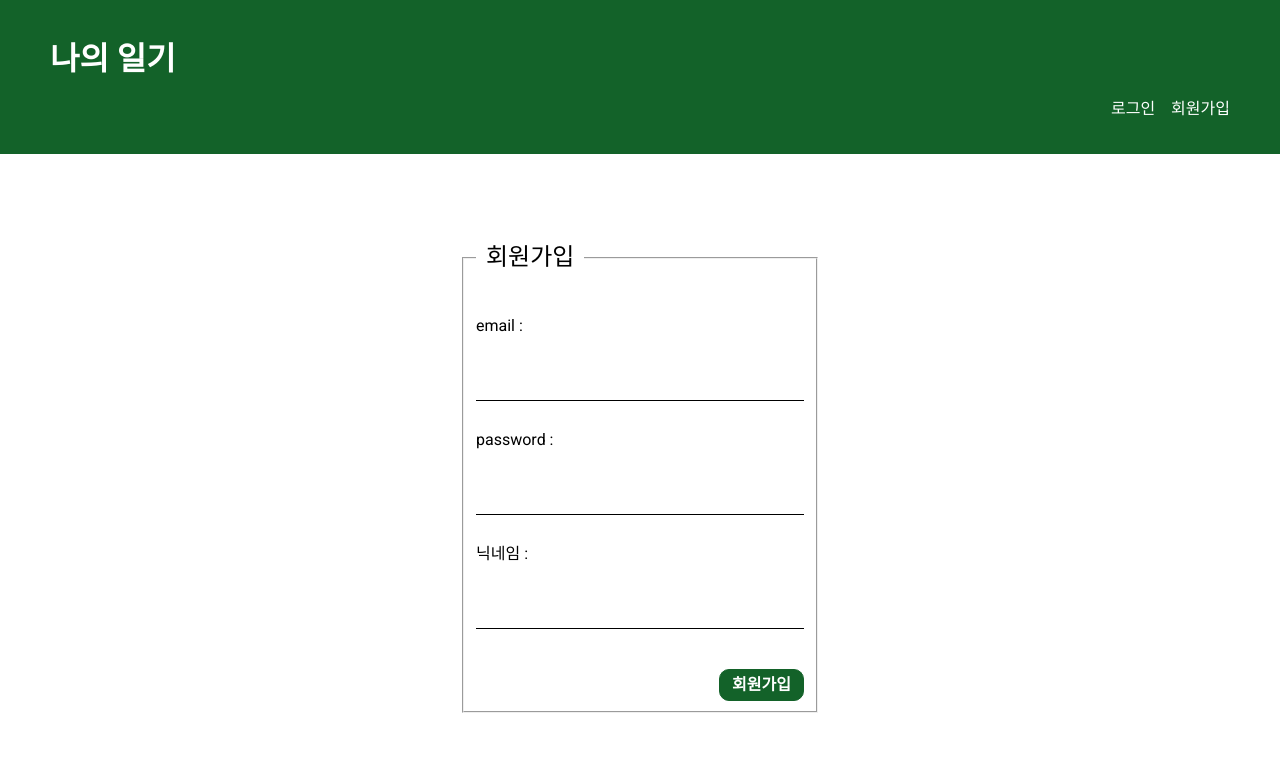
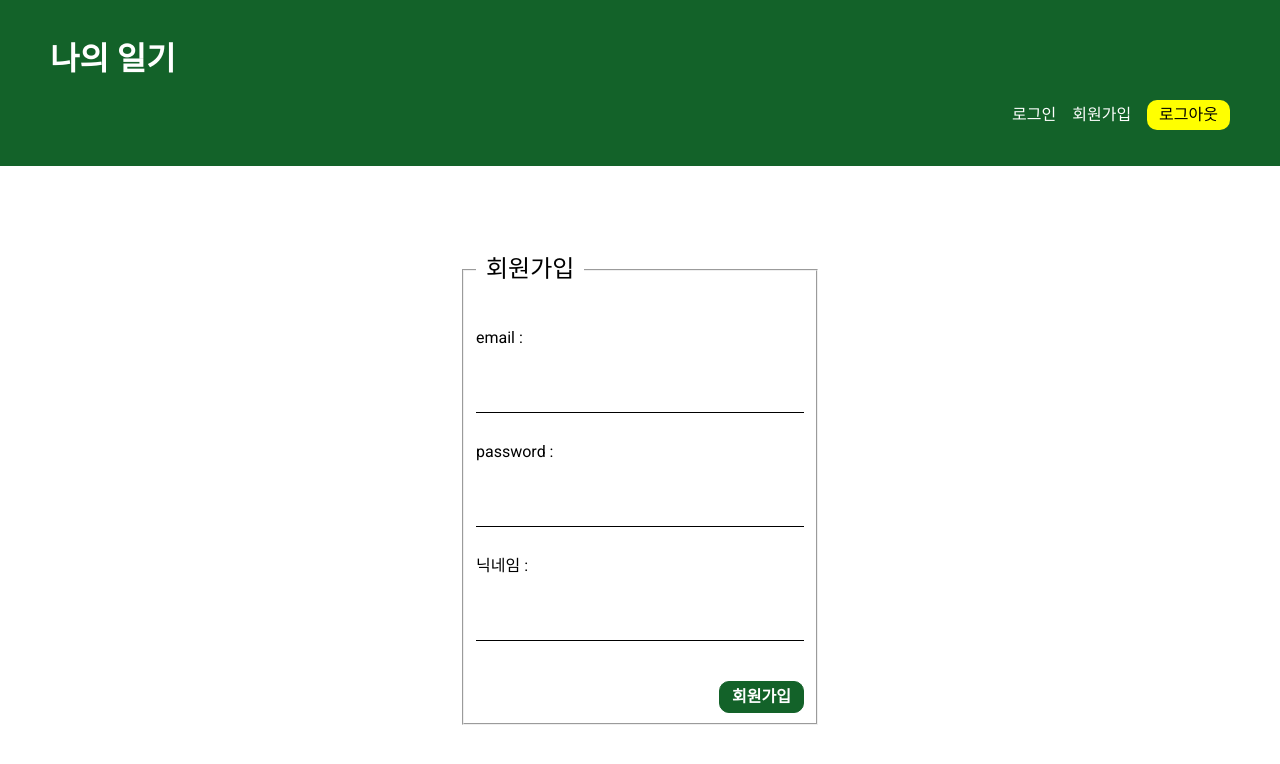
Before and after one commit to ji-hyeee/Firebase, a React (Create React App) app: page /signup in a window 1280 px wide. Shown: the top 764 px of the page. Built offline with nearby package versions, Linux system fonts and the light colour scheme; no server answers.

Commit message:
feat: logout

```diff
--- a/src/components/Nav.js
+++ b/src/components/Nav.js
@@ -1,13 +1,18 @@
 import { Link } from 'react-router-dom';
 import styles from './Nav.module.css'
 
+import { useLogout } from '../hooks/useLogout';
+
 export default function Nav() {
+    const { logout } = useLogout();
+
     return (
         <nav className={styles.nav}>
             <h1 className={styles.tit}>나의 일기</h1>
             <ul className={styles.list_nav}>
                 <li><Link to="/login">로그인</Link></li>
                 <li><Link to="/signup">회원가입</Link></li>
+                <li><button type='button' onClick={logout}>로그아웃</button></li>
             </ul>
         </nav>
     )
--- a/src/components/Nav.module.css
+++ b/src/components/Nav.module.css
@@ -6,6 +6,7 @@
 .nav .list_nav {
     display: flex;
     justify-content: right;
+    align-items: center;
     gap: 16px;
 }
 
@@ -17,3 +18,11 @@
     color: #fff;
     text-decoration: none;
 }
+
+.nav button {
+    padding: 6px 12px;
+    border-radius: 10px;
+    background-color: yellow;
+    border: none;
+    cursor: pointer;
+}
--- a/src/context/AuthContext.js
+++ b/src/context/AuthContext.js
@@ -12,6 +12,11 @@
             // 전개구문을 이용해서 객체를 병합시킨다
             // state 에 있던 기존 유저 정보에 action payload 로부터 받아온 새로운 유저 정보를 결합시킨다
             return { ...state, user: action.payload }
+
+
+        // logout case 추가 - user 정보는 null 로 없다 !
+        case 'logout':
+            return { ...state, user: null }
 
         // 타입이 안 들어가있을 경우 기본값을 state로 정해준다
         default:
--- /dev/null
+++ b/src/hooks/useLogout.js
@@ -0,0 +1,38 @@
+import { useState } from "react";
+import { signOut } from "firebase/auth";
+import { appAuth } from "../firebase/config";
+import { useAuthContext } from "./useAuthContext";
+
+export const useLogout = () => {
+    // error 관리
+    const [error, setError] = useState(null);
+
+    // 통신 상태 관리
+    const [isPending, setIsPending] = useState(false);
+
+    // useAuthContext 메서드 호출
+    const { dispatch } = useAuthContext();
+
+    const logout = () => {
+        setError(null);
+        setIsPending(true); // 통신 시작
+
+        // signOut - 로그아웃 구현을 도와주는 파이어베이스 메서드
+        // 인자로 사용자의 인증정보만 넘겨주면 된다
+        // 인증정보 === firebase > confing.js 에서 appAuth 를 export 해준다
+        signOut(appAuth).then(() => {
+            // Sign-out successful.
+            // 유저정보가 사라져야한다 -context를 관리하는 dispatch 함수 실행
+            dispatch({ type: 'logout' });
+            setError(null);
+            setIsPending(false);
+
+        }).catch((error) => {
+            // An error happened.
+            setError(error.message);
+            setIsPending(false);
+        });
+    }
+
+    return { error, isPending, logout }
+}
```
